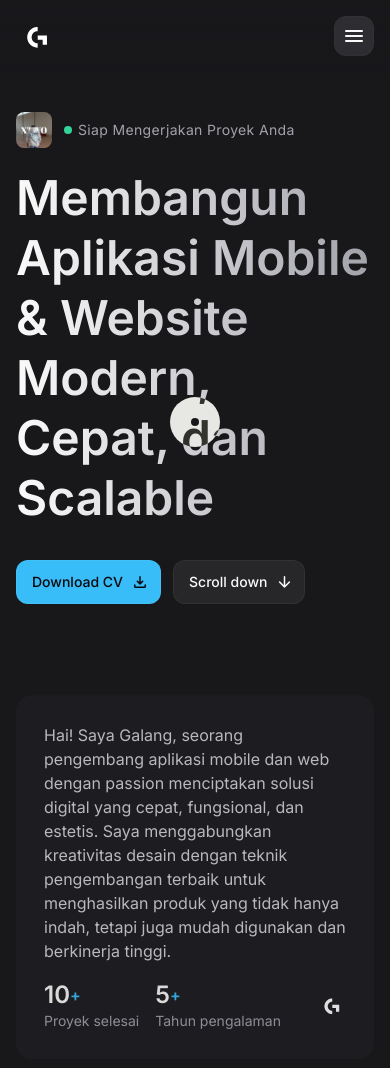
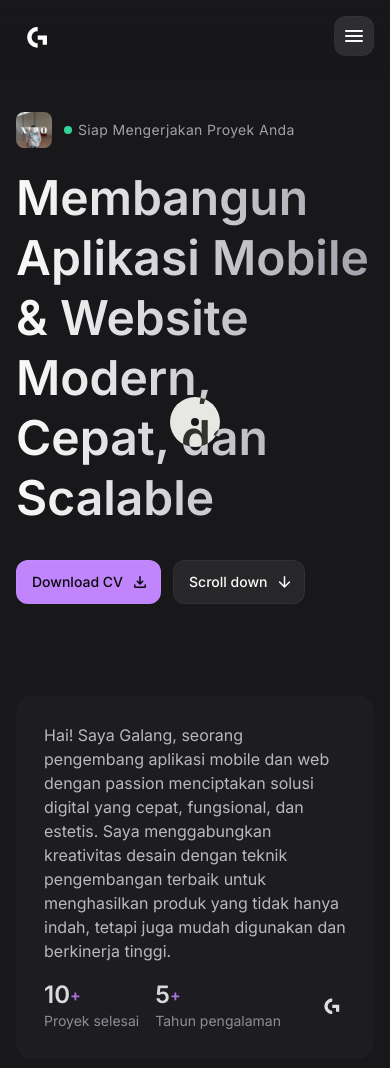
Before and after one commit to galang-developer/galang-developer.github.io, a React (Vite) app: page / in a window 390 px wide. Shown: the top 1068 px of the page. Built offline with nearby package versions, Linux system fonts and the light colour scheme.

Commit message:
Portfolio

```diff
--- a/src/components/About.jsx
+++ b/src/components/About.jsx
@@ -31,7 +31,7 @@
                                 <div key={key}>
                                     <div className="cursor-scale flex items-center md:mb-2">
                                         <span className="text-2xl font-semibold md:text-4xl">{number}</span>
-                                        <span className="text-sky-400 font-semibold md:text-3xl">+</span>
+                                        <span className="text-purple-400 font-semibold md:text-3xl">+</span>
                                     </div>
 
                                     <p className="text-sm text-zinc-400">{label}</p>
--- a/src/components/Hero.jsx
+++ b/src/components/Hero.jsx
@@ -40,7 +40,7 @@
                 </div>
 
                 <div className="hidden lg:block">
-                    <figure className="w-full max-w-[480px] ml-auto bg-gradient-to-t from-sky-400 via-25% via-sky-40/40 to-65% rounded-[60px] overflow-hidden">
+                    <figure className="w-full max-w-[480px] ml-auto bg-gradient-to-t from-purple-400 via-25% via-purple-40/40 to-65% rounded-[60px] overflow-hidden">
                         <img src="./images/hero-banner.png" width={656} height={800} alt="Galang" className="cursor-scale w-full" />
                     </figure>
                 </div>
--- a/src/components/ProjectCard.jsx
+++ b/src/components/ProjectCard.jsx
@@ -40,7 +40,7 @@
                     </div>
                 </div>
 
-                <div className="w-11 h-11 rounded-lg grid place-items-center bg-sky-400 text-zinc-950 shrink-0">
+                <div className="w-11 h-11 rounded-lg grid place-items-center bg-purple-400 text-zinc-950 shrink-0">
                     <span className="material-symbols-rounded" aria-hidden="true">
                         arrow_outward
                     </span>
--- a/src/index.css
+++ b/src/index.css
@@ -124,7 +124,7 @@
 }
 
 .btn-primary {
-    @apply h-11 bg-sky-400 text-zinc-950 hover:bg-sky-300 active:bg-sky-400;
+    @apply h-11 bg-purple-400 text-zinc-950 hover:bg-purple-300 active:bg-purple-400;
 }
 
 .btn-outline {
@@ -139,7 +139,7 @@
 }
 
 .text-field {
-    @apply block outline-none w-full px-3 py-3 text-sm bg-zinc-800 rounded-xl ring-inset ring-1 ring-transparent transition-shadow hover:ring-zinc-50/5 focus:ring-sky-400 focus:ring-2
+    @apply block outline-none w-full px-3 py-3 text-sm bg-zinc-800 rounded-xl ring-inset ring-1 ring-transparent transition-shadow hover:ring-zinc-50/5 focus:ring-purple-400 focus:ring-2
 }
 
 
```
